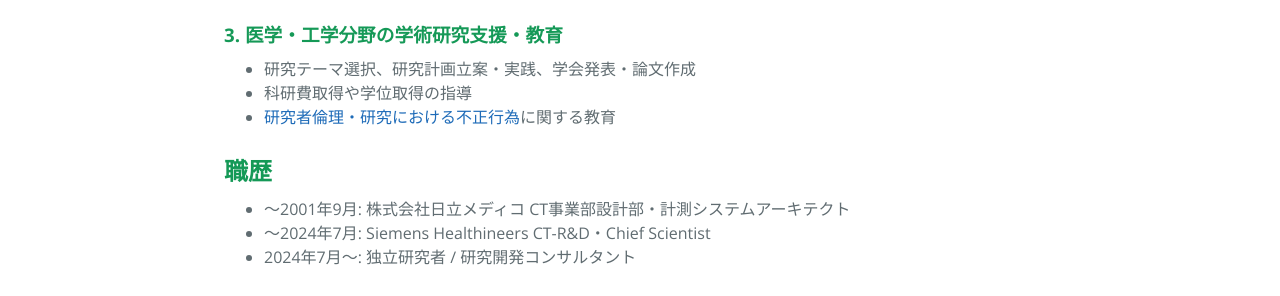
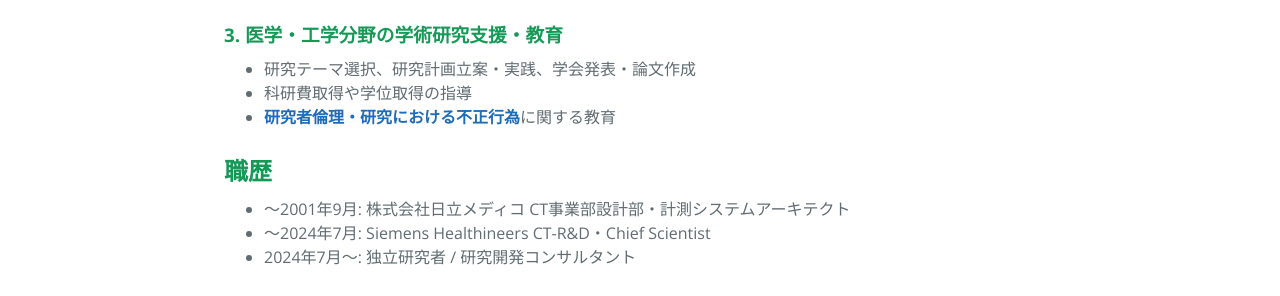
Before and after one commit to toshihide-itoh/toshihide-itoh.github.io, a Jekyll site: the page built from index.md, in a window 1280 px wide. Shown: the part 1261-1557 px from the top of the page. Built offline with Jekyll 4.4.1, drawn with Linux system fonts in a browser that asks for light colours.

```diff
--- a/index.md
+++ b/index.md
@@ -55,7 +55,7 @@ layout: page
 ### 3. 医学・工学分野の学術研究支援・教育
 - 研究テーマ選択、研究計画立案・実践、学会発表・論文作成
 - 科研費取得や学位取得の指導
-- [研究者倫理・研究における不正行為](./research-ethics.html)に関する教育
+- [**研究者倫理・研究における不正行為**](./research-ethics.html)に関する教育
 
 ## 職歴
 
```
